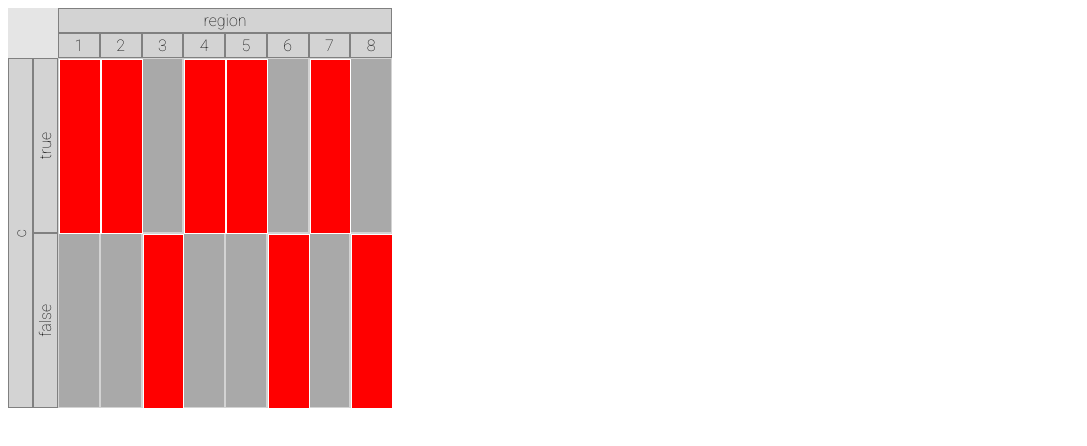
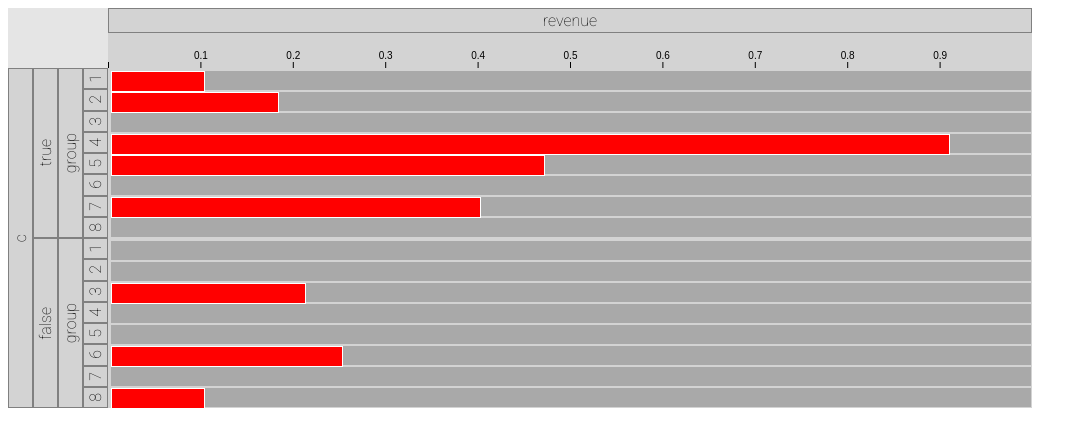
Before and after one commit to saliksyed/react-data-viz, a React (Create React App) app: page / in a window 1280 px wide. Shown: the top 446 px of the page, without its empty margins (0-1087 px from the left). Built offline with nearby package versions, Linux system fonts and the light colour scheme.

Commit message:
clean up grid code

```diff
--- a/src/App.tsx
+++ b/src/App.tsx
@@ -22,19 +22,16 @@ function App() {
     ],
   };
 
-  const xAxisValues = getAxisDefinition(
-    [dataTable.columns[0]],
-    dataTable
-  );
-  const yAxisValues = getAxisDefinition(
-    [dataTable.columns[2]],
-    dataTable
-  );
+  const xAxisValues = getAxisDefinition([dataTable.columns[3]], dataTable);
+  const yAxisValues = getAxisDefinition([dataTable.columns[2], dataTable.columns[1]], dataTable);
+
+  console.log(JSON.stringify(xAxisValues, null, 2));
+  console.log(JSON.stringify(yAxisValues, null, 2));
 
   return (
     <div
       style={{
-        width: "30vw",
+        width: "80vw",
         height: "50vh",
         background: "rgba(0, 0, 0, 0.1)",
         fontFamily: "'Roboto', sans-serif",
--- a/src/components/layout/Grid.tsx
+++ b/src/components/layout/Grid.tsx
@@ -5,95 +5,81 @@ export function Grid({
   xAxis,
   yAxis,
   path,
-  data
+  data,
 }: {
-  xAxis: AxisDefinition;
-  yAxis: AxisDefinition;
-  path?: Filter[];
+  xAxis: AxisDefinition | null;
+  yAxis: AxisDefinition | null;
+  path: Filter[];
   data: DataTable;
 }) {
+  const borderColor = "0.25px solid lightgray";
+
+  // Else recursively render a subgrid
   const style: any = {
     display: "grid",
-    gridTemplateRows: `repeat(${Math.max(1, yAxis.subitems.length)}, minmax(0, 1fr))`,
-    gridTemplateColumns: `repeat(${Math.max(1, xAxis.subitems.length)}, minmax(0, 1fr))`,
+    gridTemplateRows: `repeat(${Math.max(
+      1,
+      yAxis ? yAxis.subitems.length : 1
+    )}, minmax(0, 1fr))`,
+    gridTemplateColumns: `repeat(${Math.max(
+      1,
+      xAxis ? xAxis.subitems.length : 1
+    )}, minmax(0, 1fr))`,
     width: "100%",
     height: "100%",
   };
-  const borderColor = "0.25px solid lightgray";
-  if (xAxis.subitems.length > 0 && yAxis.subitems.length > 0) {
-    return (
-      <div style={style}>
-        {yAxis.subitems.map((y) => {
-          return xAxis.subitems.map((x, idx) => {
+
+  let gridItems: any = [];
+
+  // if either axis is undefined, render mark
+  if (
+    !xAxis ||
+    !yAxis ||
+    (xAxis &&
+      xAxis.range &&
+      yAxis &&
+      yAxis.range)
+  ) {
+    let xRange = undefined;
+    let yRange = undefined;
+    if (xAxis && xAxis.range) xRange = xAxis.range;
+    if (yAxis && yAxis.range) yRange = yAxis.range;
+    console.log('rect', path);
+    gridItems = [
+      <div
+        className="empty"
+        style={{
+          border: borderColor,
+          width: "100%",
+          height: "100%",
+          backgroundColor: "rgba(0, 0, 0, 0.5)",
+        }}
+      >
+        <Rect xRange={xRange} yRange={yRange} filters={path} data={data} />
+      </div>,
+    ];
+  } else {
+    const xItems = xAxis.subitems.length > 0 ? xAxis.subitems : [{ title: xAxis.title, axis: xAxis}];
+    const yItems = yAxis.subitems.length > 0 ? yAxis.subitems : [{ title: yAxis.title, axis: yAxis}];
+    gridItems = xItems.map((x) => {
+      return yItems.map((y) => {
         let soFar = structuredClone(path);
         if (!soFar) soFar = [];
-            soFar.push({ field: yAxis.title, value: y.title});
-            soFar.push({ field: xAxis.title, value: x.title});
+        if (!xAxis.range) soFar.push({ field: xAxis.title, value: x.title });
+        if (!yAxis.range) soFar.push({ field: yAxis.title, value: y.title });
         return (
           <div
             style={{
               border: borderColor,
             }}
           >
-                {x.axis && y.axis && <Grid data={data} xAxis={x.axis} yAxis={y.axis} path={soFar}/>}
-                {x.axis && !y.axis && <Grid data={data} xAxis={x.axis} yAxis={yAxis} path={soFar}/>}
-                {!x.axis && y.axis && <Grid data={data} xAxis={xAxis} yAxis={y.axis} path={soFar}/>}
-                {(!x.axis && !y.axis) && <Rect orientation={"vertical"} filters={soFar} data={data}/>}
+            {<Grid data={data} xAxis={x.axis} yAxis={y.axis} path={soFar} />}
           </div>
         );
       });
-        })}
-      </div>
-    );
-  } else if (xAxis.subitems.length > 0) {
-    return (
-      <div style={style}>
-        {xAxis.subitems.map((x, idx) => {
-          let soFar = structuredClone(path);
-          if (!soFar) soFar = [];
-          soFar.push({ field: xAxis.title, value: x.title});
-          return (
-            <div
-              style={{
-                border: borderColor,
-              }}
-            >
-              {x.axis && <Grid data={data} xAxis={x.axis} yAxis={yAxis} path={soFar}/>}
-              {!x.axis && <Rect range={yAxis.range!} orientation={"vertical"} filters={soFar} data={data}/>}
-            </div>
-          );
-        })}
-      </div>
-    );
-  } else if (yAxis.subitems.length > 0) {
-    return (
-      <div style={style}>
-        {yAxis.subitems.map((y, idx) => {
-          let soFar = structuredClone(path);
-          if (!soFar) soFar = [];
-          soFar.push({ field: yAxis.title, value: y.title});
-          return (
-            <div
-              style={{
-                border: borderColor,
-              }}
-            >
-              {y.axis && <Grid data={data} xAxis={xAxis} yAxis={y.axis} path={soFar} />}
-              {!y.axis && <Rect range={xAxis.range!}  orientation={"horizontal"} filters={soFar} data={data}/>}
-            </div>
-          );
-        })}
-      </div>
-    );
-  } else {
-    return <div
-      className="empty"
-      style={{
-        border: borderColor,
-        width: "100%",
-        height: "100%",
-        backgroundColor: "rgba(0, 0, 0, 0.5)"
-      }}
-    />;
+    });
+
   }
+
+  return <div style={style}>{gridItems}</div>;
 }
--- a/src/components/layout/Table.tsx
+++ b/src/components/layout/Table.tsx
@@ -29,11 +29,7 @@ function TableInner({
               padding: 0,
             }}
           >
-            <Axis
-              orientation="horizontal"
-              position="before"
-              axis={xAxis}
-            />
+            <Axis orientation="horizontal" position="before" axis={xAxis} />
           </td>
         </tr>
         <tr>
@@ -51,7 +47,7 @@ function TableInner({
               padding: 0,
             }}
           >
-            <Grid data={data} xAxis={xAxis} yAxis={yAxis} />
+            <Grid data={data} path={[]} xAxis={xAxis} yAxis={yAxis} />
           </td>
         </tr>
       </>
@@ -74,7 +70,7 @@ function TableInner({
               height: "100%",
             }}
           >
-            <Grid data={data} xAxis={xAxis} yAxis={yAxis} />
+            <Grid data={data} path={[]} xAxis={xAxis} yAxis={yAxis} />
           </td>
         </tr>
         <tr>
@@ -88,11 +84,7 @@ function TableInner({
               padding: 0,
             }}
           >
-            <Axis
-              orientation="horizontal"
-              position="after"
-              axis={xAxis}
-            />
+            <Axis orientation="horizontal" position="after" axis={xAxis} />
           </td>
         </tr>
       </>
@@ -108,7 +100,7 @@ function TableInner({
               height: "100%",
             }}
           >
-            <Grid data={data} xAxis={xAxis} yAxis={yAxis} />
+            <Grid data={data} path={[]} xAxis={xAxis} yAxis={yAxis} />
           </td>
           <td
             style={{
@@ -124,11 +116,7 @@ function TableInner({
               padding: 0,
             }}
           >
-            <Axis
-              orientation="horizontal"
-              position="after"
-              axis={xAxis}
-            />
+            <Axis orientation="horizontal" position="after" axis={xAxis} />
           </td>
           <td
             style={{
@@ -147,11 +135,7 @@ function TableInner({
               padding: 0,
             }}
           >
-            <Axis
-              orientation="horizontal"
-              position="before"
-              axis={xAxis}
-            />
+            <Axis orientation="horizontal" position="before" axis={xAxis} />
           </td>
           <td
             style={{
@@ -167,7 +151,7 @@ function TableInner({
               height: "100%",
             }}
           >
-            <Grid data={data} xAxis={xAxis} yAxis={yAxis} />
+            <Grid data={data} path={[]} xAxis={xAxis} yAxis={yAxis} />
           </td>
           <td
             style={{
--- a/src/components/marks/Rect.tsx
+++ b/src/components/marks/Rect.tsx
@@ -4,52 +4,62 @@ import { useState } from "react";
 export function Rect({
   filters,
   data,
-  orientation,
-  range
+  xRange,
+  yRange,
 }: {
-  filters: Filter[],
-  data: DataTable,
-  orientation: AxisOrientation,
-  range?: Range
+  filters: Filter[];
+  data: DataTable;
+  xRange?: Range;
+  yRange?: Range;
 }) {
+  const [elem, setElem] = useState<HTMLDivElement | null>(null);
+  const { width, height } = useResizeHandler({ elem });
 
-  const [elem, setElem] = useState<HTMLDivElement | null>(null);
-  const { width, height } = useResizeHandler({ elem })
-  const finalData = data.rows.filter((row) => {
+  const finalData = data.rows
+    .filter((row) => {
       let passes = true;
       filters.forEach((filter) => {
         if (row[filter.field] !== filter.value) passes = false;
+      });
+      return passes;
     })
-    return passes;
-  }).map((row) => {
-    const percent =  range ? (row[range.field] as number - range.min) / (range.max - range.min) : 1.0;
-    return percent;
+    .map((row) => {
+      const xPercent = xRange
+        ? ((row[xRange.field] as number) - xRange.min) /
+          (xRange.max - xRange.min)
+        : 1.0;
+      const yPercent = yRange
+        ? ((row[yRange.field] as number) - yRange.min) /
+          (yRange.max - yRange.min)
+        : 1.0;
+      return { xPercent, yPercent };
     });
-
-  console.log(finalData);
-
-  return <div
+  return (
+    <div
       ref={setElem}
       style={{
         height: "100%",
         width: "100%",
         backgroundColor: "darkgray",
-  }}>
-    {
-      finalData.map((percent,i) => {
+      }}
+    >
+      {finalData.map((range, i) => {
         const color = "red";
 
-        return <div
+        return (
+          <div
             key={"rect-" + i}
             style={{
               border: "0.5px solid white",
               position: "absolute",
-            marginTop: orientation === "vertical" ? height - (percent*height) : 0,
-            width: orientation === "horizontal" ? percent*width + "px" : width,
-            height: orientation === "vertical" ? percent*height + "px" : height,
+              marginTop: height - range.yPercent * height,
+              width: range.xPercent * width + "px",
+              height: range.yPercent * height + "px",
               background: color,
-        }}/>
-      })
+            }}
+          />
+        );
+      })}
+    </div>
+  );
 }
-  </div>
-}
--- a/src/lib/types.ts
+++ b/src/lib/types.ts
@@ -16,7 +16,7 @@ export type CategoricalField = {
 
 export type Column = QuantitativeField | CategoricalField;
 
-export type Filter = {field: Value, value: Value};
+export type Filter = { field: Value; value: Value };
 
 export type Row = {
   [key: string]: Value;
@@ -39,7 +39,7 @@ export type Range = {
   scale: RangeScale;
 };
 
-type AxisSubItem = {title: Value, axis: AxisDefinition | null };
+type AxisSubItem = { title: Value; axis: AxisDefinition | null };
 
 export type AxisDefinition = {
   title: Value;
@@ -47,34 +47,40 @@ export type AxisDefinition = {
   range?: Range;
 };
 
-export function getAxisDefinition(items: Column[], data: DataTable) : AxisDefinition {
+export function getAxisDefinition(
+  items: Column[],
+  data: DataTable
+): AxisDefinition {
   if (items.length === 0) {
-    throw 'Invalid axis definition';
+    throw "Invalid axis definition";
   } else {
     if (items[0].type === "quantitative") {
-      if (items.length > 1) throw 'Cannot nest after quantitative field';
+      if (items.length > 1) throw "Cannot nest after quantitative field";
       return {
         title: items[0].name,
         range: {
           field: items[0].name,
           min: 0,
           max: 1,
-          scale: "linear"
+          scale: "linear",
         },
-        subitems: []
+        subitems: [],
       } as AxisDefinition;
     } else {
       const remaining = items.slice(1);
-      const unique = Array.from(new Set(data.rows.map(d => d[items[0].name])));
+      const unique = Array.from(
+        new Set(data.rows.map((d) => d[items[0].name]))
+      );
 
       return {
         title: items[0].name,
-        subitems: unique.map(d => {
+        subitems: unique.map((d) => {
           return {
             title: d,
-            axis: remaining.length > 0 ? getAxisDefinition(remaining, data) : null
-          }
-        }) as AxisSubItem[]
+            axis:
+              remaining.length > 0 ? getAxisDefinition(remaining, data) : null,
+          };
+        }) as AxisSubItem[],
       };
     }
   }
```
Also changed, not shown: src/components/axes/Axis.tsx (+43 -24 lines), src/hooks/resize.ts (line endings or trailing spaces). Lines whose indentation alone changed are shown as unchanged.
